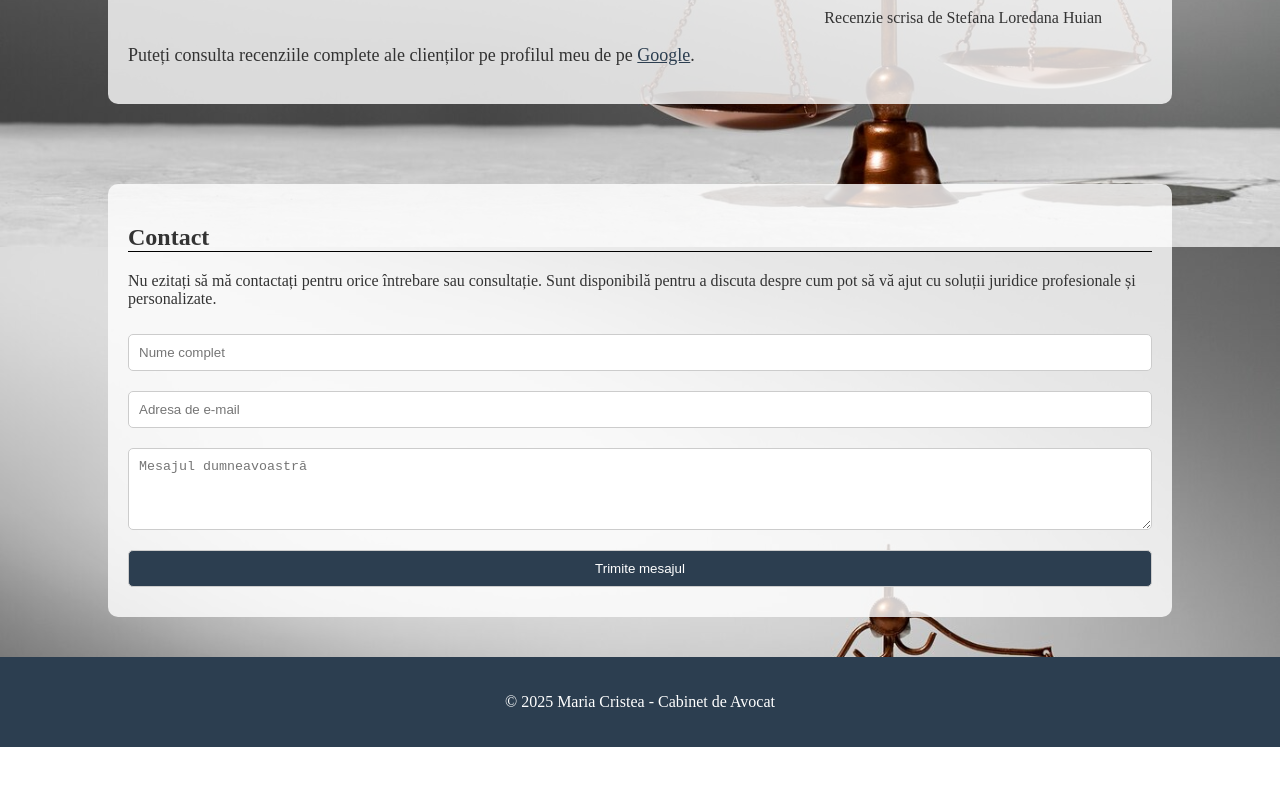
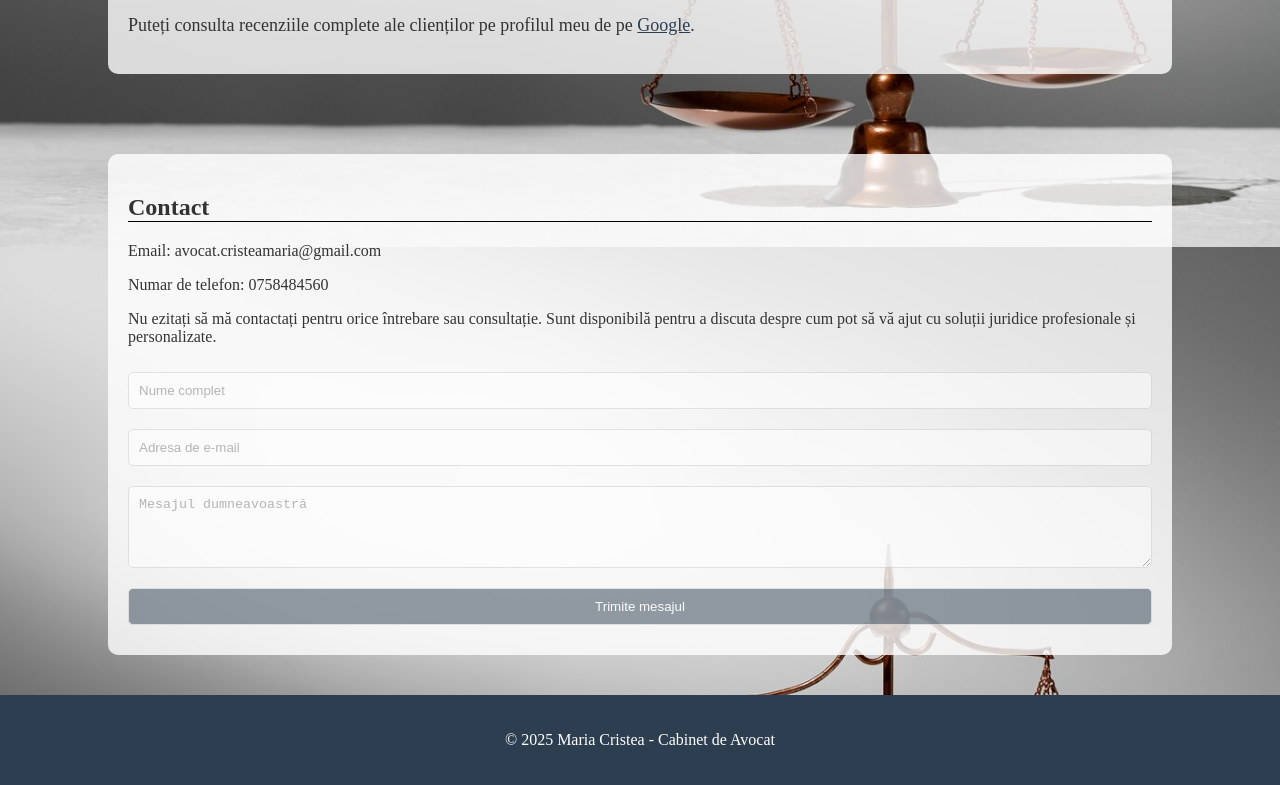
Before and after one commit to elisacioca/site-cristeamtelefon, a plain HTML site: page index.html in a window 1280 px wide. Shown: the part 2313-3098 px from the top of the page. Before the commit the page ends 3060 px from the top, so only its background shows below. Drawn offline with Linux system fonts and the light colour scheme; a web font is replaced by a local one.

Commit message:
added contact

```diff
--- a/index.html
+++ b/index.html
@@ -110,12 +110,14 @@
     <section id="contact" class="section">
         <div class="container">
             <h2>Contact</h2>
+            <p>Email: avocat.cristeamaria@gmail.com</p>
+            <p>Numar de telefon: 0758484560</p>
             <p>Nu ezitați să mă contactați pentru orice întrebare sau consultație. Sunt disponibilă pentru a discuta despre cum pot să vă ajut cu soluții juridice profesionale și personalizate.</p>
             <form action="submit_form.php" method="POST">
                 <input type="text" name="nume" placeholder="Nume complet" required>
                 <input type="email" name="email" placeholder="Adresa de e-mail" required>
                 <textarea name="mesaj" placeholder="Mesajul dumneavoastră" rows="4" required></textarea>
-                <button type="submit">Trimite mesajul</button>
+                <button type="submit" disabled>Trimite mesajul</button>
             </form>
         </div>
     </section>
--- a/styles.css
+++ b/styles.css
@@ -120,6 +120,7 @@ footer {
 form {
     display: flex;
     flex-direction: column;
+    opacity: 0.5;
 }
 form input, form textarea, form button {
     padding: 10px;
```
Also changed, not shown: poza-removebg-preview.png.
